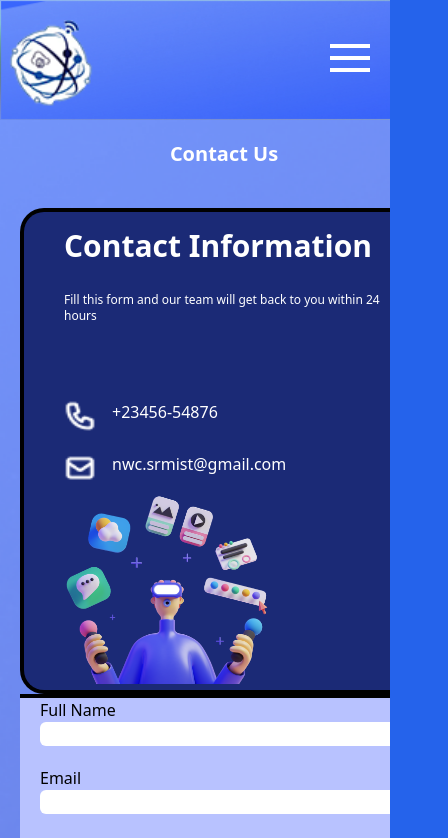
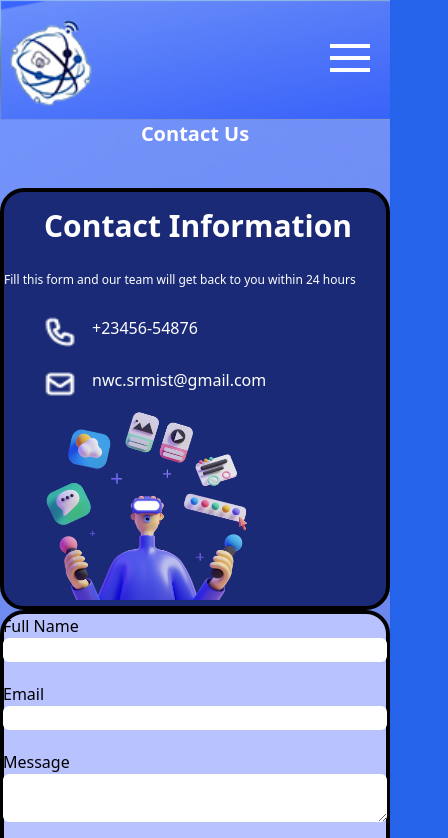
Before and after one commit to Vartika511/NWC_Production, a Next.js app: page /contactus in a window 390 px wide. Shown: the top 838 px of the page, 448 px wide, since content can reach past the window. Built offline with nearby package versions, Linux system fonts and the light colour scheme.

Commit message:
fixing contactus

```diff
--- a/components/header.js
+++ b/components/header.js
@@ -7,7 +7,14 @@ export default function Header() {
   return (
     <div className="font-bold bg-no-repeat bg-cover bg-[url('/navbar2.png')] navbar flex justify-between lg:justify-evenly lg:items-center">
       <div className="logo pt-5 pb-1">
-        <Image alt="nwc" src="/nwc.png" width={95} height={90} />
+        <button>
+          <Link href="/" >
+            <Image alt="nwc" src="/nwc.png" width={95} height={90} />
+
+          </Link>
+
+        </button>
+
       </div>
       {/* showing hamburger menu for mobiles and tabets */}
       <div className="hamburger  mr-5 flex items-center lg:hidden">
@@ -35,9 +42,8 @@ export default function Header() {
           )}
 
           <div
-            className={`top-0 right-0 w-full bg-blue-600  p-10  text-white fixed h-full z-40  ease-in-out duration-300 ${
-              showSidebar ? "translate-x-0 " : "translate-x-full"
-            }`}
+            className={`top-0 right-0 w-full bg-blue-600  p-10  text-white fixed h-full z-40  ease-in-out duration-300 ${showSidebar ? "translate-x-0 " : "translate-x-full"
+              }`}
           >
             <div className="w-max mx-auto mt-10 h-96 flex flex-col items-start justify-around text-5xl sm:text-6xl">
               <Link href="/">
--- a/pages/contactus.js
+++ b/pages/contactus.js
@@ -27,23 +27,23 @@ export default function ContactUs() {
       );
   };
   return (
-    <div className="bg-no-repeat bg-cover bg-[url('/homepae.png')] flex flex-col justify-around h-full w-max xs:w-full md:h-screen lg:h-fit sm:w-screen    text-white ">
+    <div className="bg-no-repeat bg-cover bg-[url('/homepae.png')] flex flex-col w-max h-full md:w-full   text-white ">
       <Head>
         <title >Contact Us/NWC</title>
         <meta name="description" content="Contact us " />
         <link rel="icon" href="/nwc.png" />
       </Head>
       <Header />
-      <div className="mb-30 h-full my-5 w-fit  mx-auto">
+      <div className="mb-30 flex flex-col items-center  h-fit  md:w-screen mx-auto">
       <div>
         <h1 className="flex justify-center font-extrabold text-xl sm:text-7xl lg:text-5xl mb-10">  Contact Us</h1>
         </div>
-        <div className="form ml-5  h-fit flex flex-col lg:flex-row lg:justify-center">
-          <div className="border-y-4 border-l-4 border-black  rounded-3xl rounded-r-none  form-left bg-[#1B2A76]">
+        <div className="form mx-auto  w-fit h-fit  xs:h-screen  w-screen flex flex-col lg:flex-row lg:justify-center">
+          <div className="border-4 lg:border-y-4 lg:border-r-0 border-black  rounded-3xl lg:rounded-r-none  form-left bg-[#1B2A76]">
             <h2 className=" ml-10 mt-4 font-bold text-3xl sm:text-5xl mb-7 lg:text-2xl">
               Contact Information
             </h2>
-            <p className="  mr-6 ml-10 font-medium text-xs  sm:text-xl max-w-xs h-20 mb-7">
+            <p className="  mx-auto font-medium text-xs  sm:text-xl md:p-7 h-fit mb-7">
               Fill this form and our team will get back to you within 24 hours
             </p>
             <div className="ml-10 flex mb-5">
@@ -73,8 +73,8 @@ export default function ContactUs() {
               </div>
             </div>
           </div>
-          <div className="border-y-4 border-r-4 border-black  rounded-3xl rounded-l-none  text-black bg-[#B8C2FF] form-right flex flex-col justify-center">
-            <form ref={form} onSubmit={sendMail}>
+          <div className="border-4 lg:border-y-4 lg:border-r-4 lg:border-l-0 border-black  rounded-3xl lg:rounded-l-none  text-black bg-[#B8C2FF] form-right flex flex-col justify-center">
+            <form ref={form} onSubmit={sendMail} className="flex flex-col items-center">
               <div className="ml-5 mr-5 text-black flex flex-col mb-5">
                 <label htmlFor="user_name">Full Name</label>
                 <input
```
